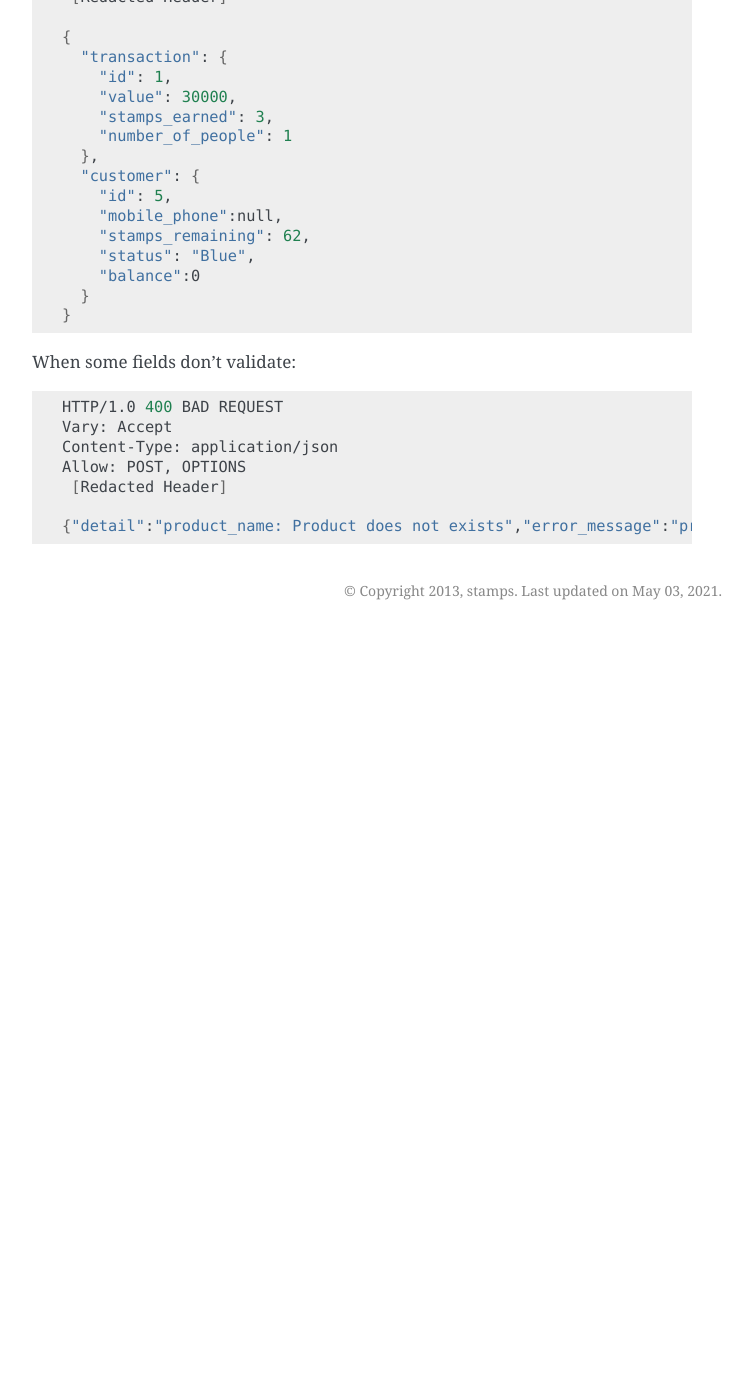
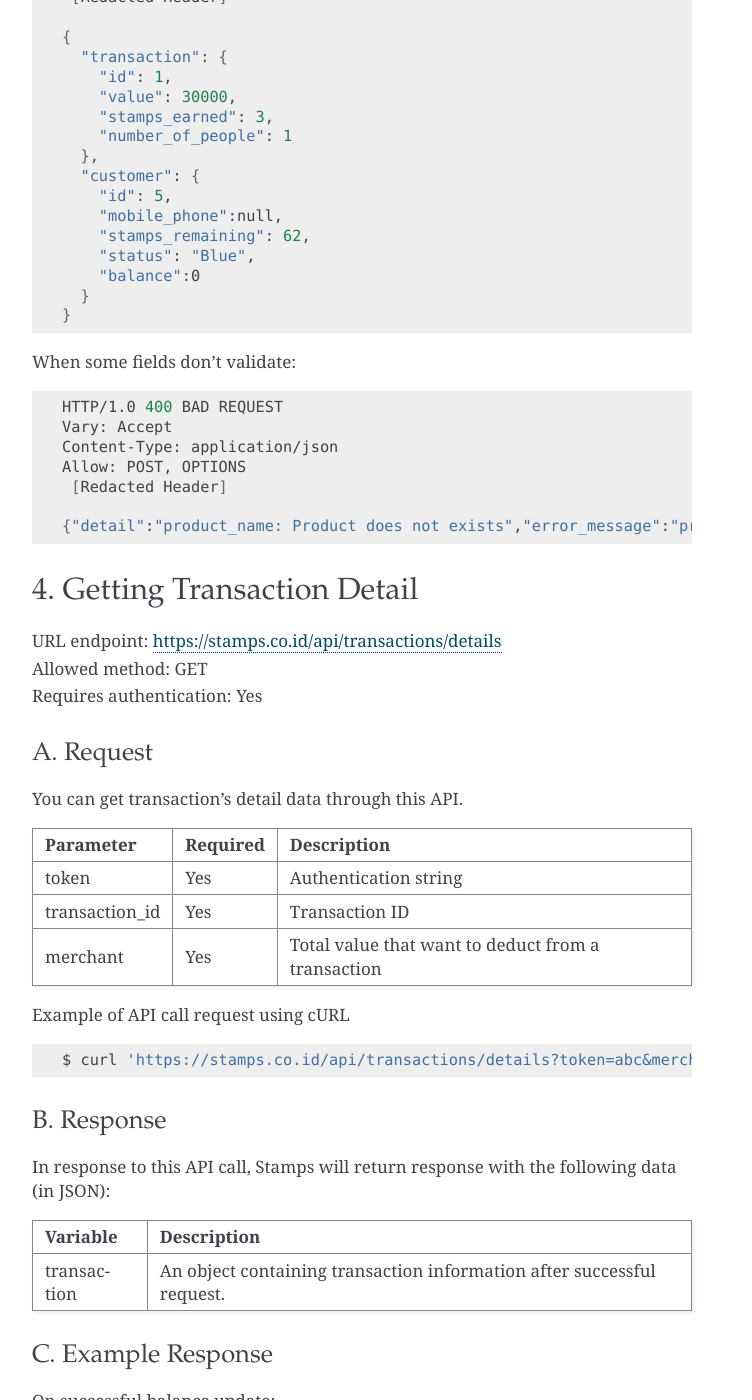
Before and after one commit to ui/stamps-api-docs, a Sphinx documentation site: the page built from source/transaction_api.rst, in a window 1280 px wide and 1400 px high, scrolled down 7672 px. Shown: the whole window, without its empty margins (388-1140 px from the left). Built offline with Sphinx 7.4.7, drawn with Linux system fonts in a browser that asks for light colours; before the commit the page ends 8302 px from its top, so only the background shows below that; some of the changed text lies outside the part shown.

Commit message:
Added transaction detail and voucher validation API

```diff
--- a/source/transaction_api.rst
+++ b/source/transaction_api.rst
@@ -452,3 +452,89 @@ When some fields don't validate:
      [Redacted Header]
 
     {"detail":"product_name: Product does not exists","error_message":"product_name: Product does not exists","error_code":"product_not_found","errors":{"product_name":"Product does not exists"}}
+
+
+
+4. Getting Transaction Detail
+=============================
+| URL endpoint: https://stamps.co.id/api/transactions/details
+| Allowed method: GET
+| Requires authentication: Yes
+
+
+A. Request
+-----------------------------
+
+You can get transaction's detail data through this API.
+
+========================== =========== =========================================================
+Parameter                  Required    Description
+========================== =========== =========================================================
+token                      Yes         Authentication string
+transaction_id             Yes         Transaction ID
+merchant                   Yes         Total value that want to deduct from a transaction
+========================== =========== =========================================================
+
+
+Example of API call request using cURL
+
+.. code-block :: bash
+
+    $ curl 'https://stamps.co.id/api/transactions/details?token=abc&merchant=123&transaction_id=345'
+
+
+B. Response
+-----------
+
+In response to this API call, Stamps will return response with the following data (in JSON):
+
+=================== ==============================
+Variable            Description
+=================== ==============================
+transaction         An object containing transaction information after successful request.
+=================== ==============================
+
+
+C. Example Response
+-------------------
+
+On successful balance update:
+
+.. code-block :: bash
+
+    HTTP/1.0 200 OK
+    Vary: Accept
+    Content-Type: application/json
+    Allow: GET
+      [Redacted Header]
+
+      {
+        "transaction": {
+            "created": 1619734844,
+            "discount": null,
+            "items": [{
+                  "id": 1,
+                  "name": "Cafe Latte",
+                  "quantity": 1.0,
+              },
+              {
+                  "id": 2,
+                  "name": "Fried Rice",
+                  "quantity": 1.0,
+              }
+            ],
+            "notes": "",
+            "service_charge": null,
+            "stamps": 150,
+            "status": "Created",
+            "store": {
+                "display_name": "My Favorite Store",
+                "id": 1,
+                "name": "Fav Store"
+            },
+            "subtotal": null,
+            "tax": null,
+            "type": null,
+            "value": 1500000.0
+        }
+    }
```
Also changed, not shown: source/voucher_api.rst (+9 -11 lines).
